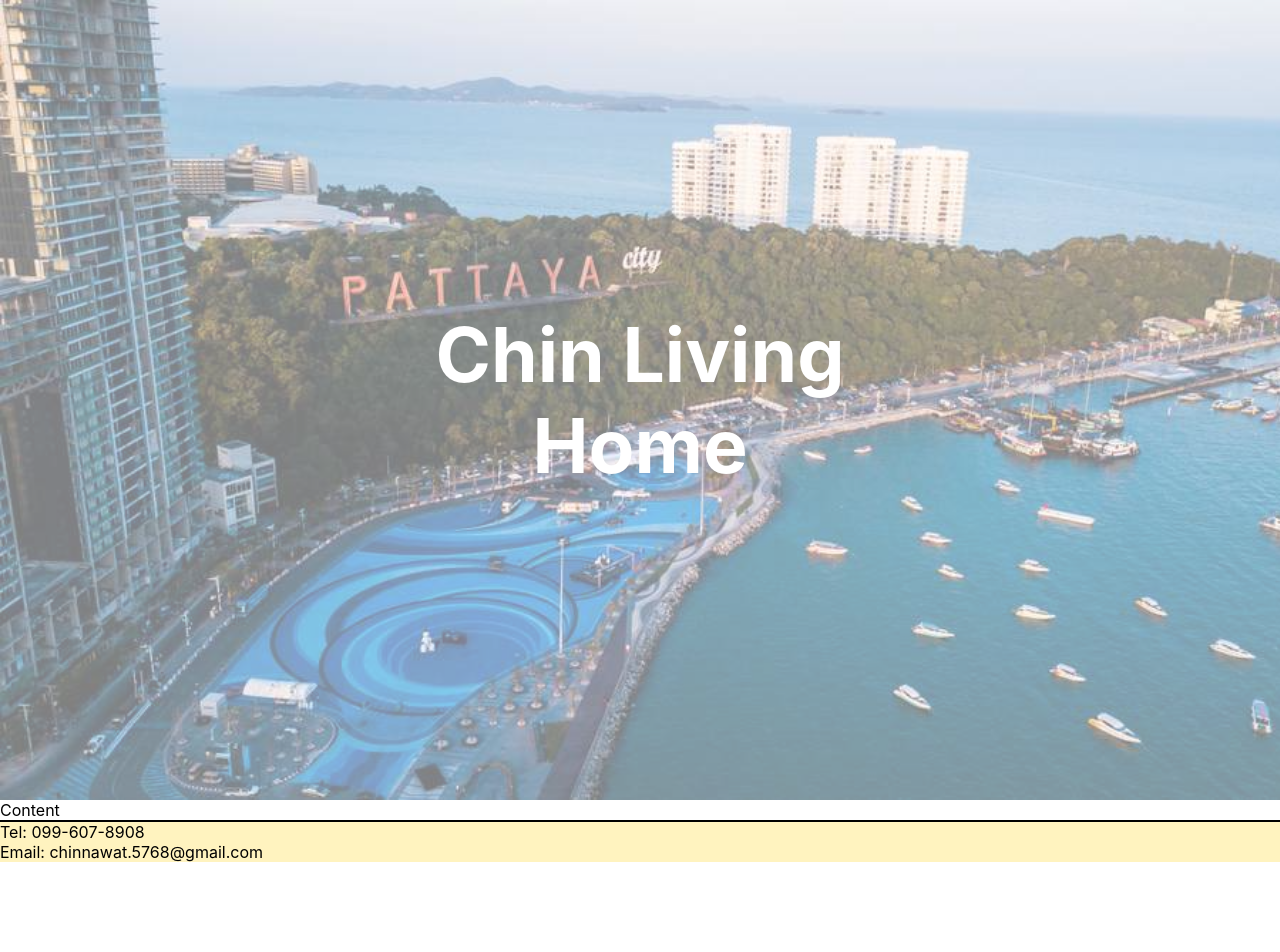
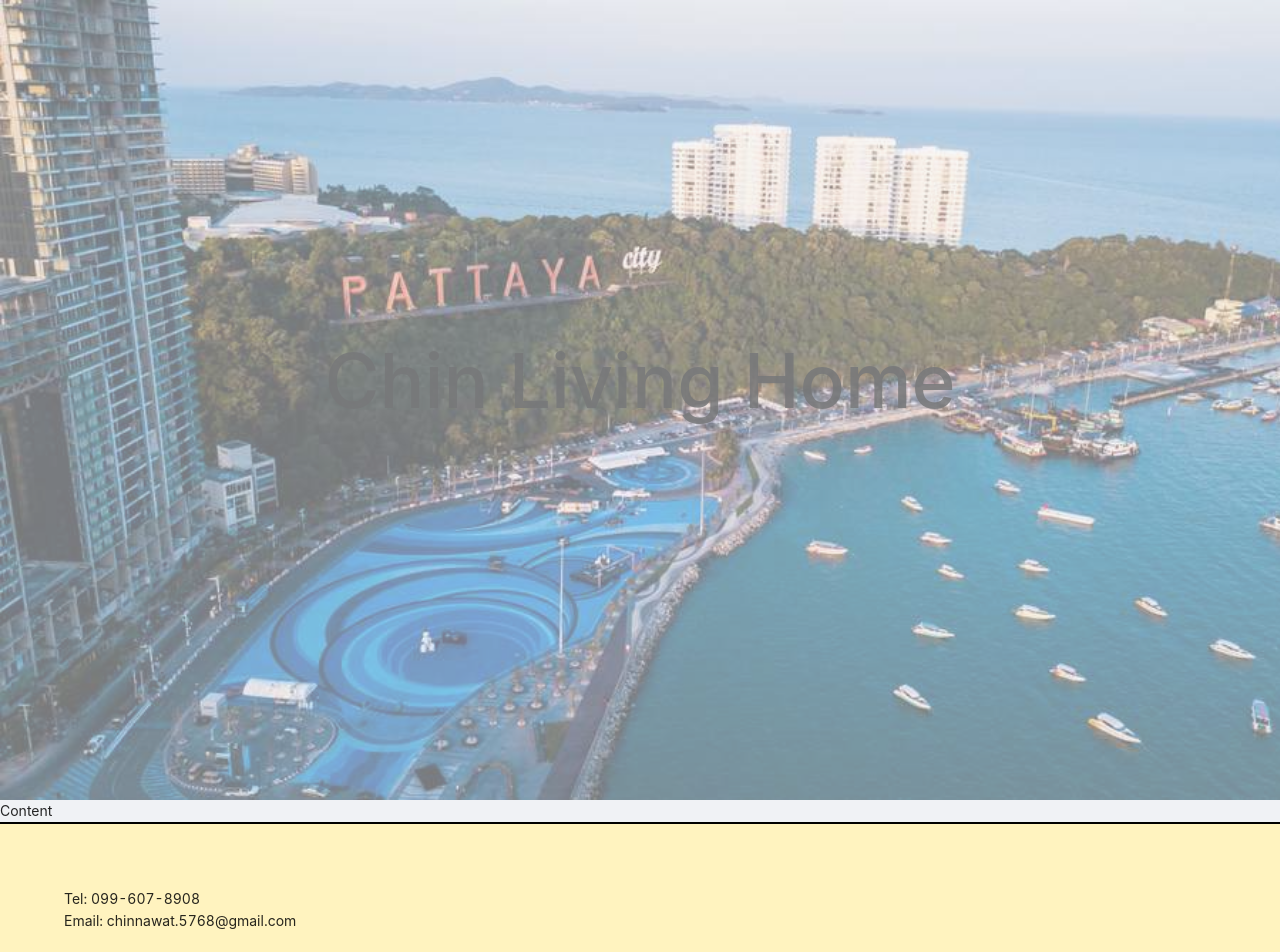
Before and after one commit to ChinLivingHome/SMhome.github.io, a React (Create React App) app: page / in a window 1280 px wide. Shown: the top 952 px of the page. Before the commit the page ends 862 px from the top, so only its background shows below. Built offline with nearby package versions, Linux system fonts and the light colour scheme.

Commit message:
- grid set up

```diff
--- a/src/App.js
+++ b/src/App.js
@@ -1,5 +1,4 @@
 
-import '../src/assets/scss/App.css';
 import Home from '../src/modules/Home'
 
 const App = () => {
--- a/src/assets/scss/App.css
+++ /dev/null
@@ -1,38 +0,0 @@
-.App {
-  text-align: center;
-}
-
-.App-logo {
-  height: 40vmin;
-  pointer-events: none;
-}
-
-@media (prefers-reduced-motion: no-preference) {
-  .App-logo {
-    animation: App-logo-spin infinite 20s linear;
-  }
-}
-
-.App-header {
-  background-color: #282c34;
-  min-height: 100vh;
-  display: flex;
-  flex-direction: column;
-  align-items: center;
-  justify-content: center;
-  font-size: calc(10px + 2vmin);
-  color: white;
-}
-
-.App-link {
-  color: #61dafb;
-}
-
-@keyframes App-logo-spin {
-  from {
-    transform: rotate(0deg);
-  }
-  to {
-    transform: rotate(360deg);
-  }
-}
--- a/src/assets/scss/Home.css
+++ b/src/assets/scss/Home.css
@@ -16,6 +16,7 @@
 }
 
 .footer-bg {
+  padding: 5%;
   border-top: 2px solid;
   border-color: black;
   background-color:rgb(255, 243, 191)
--- a/src/modules/Home.jsx
+++ b/src/modules/Home.jsx
@@ -1,15 +1,16 @@
 import React from "react"
+import 'antd/dist/antd.min.css'
 import { Col, Layout, Row } from 'antd';
 import '../assets/scss/Home.css'
-// import { Col, Row } from 'antd';
+
 
 const Home = () => {
     const { Header, Footer, Content } = Layout;
     return(
         <>
         <Layout>
-            <Header>
-                <Row className="header-bg-image">
+            <Header className="header-bg-image">
+                <Row>
                 <div className="header-text">
                     <h1>
                         Chin Living Home
@@ -20,12 +21,12 @@
             <Content>Content</Content>
             <Footer className='footer-bg'>
                 <Row justify="left">
-                    <Col span={18} push={6}>
+                    <Col span={18}>
                         Tel: 099-607-8908
                     </Col>
                 </Row>
                 <Row>
-                    <Col span={18} push={6}>
+                    <Col span={18}>
                         Email: chinnawat.5768@gmail.com
                     </Col>
                 </Row>
```
